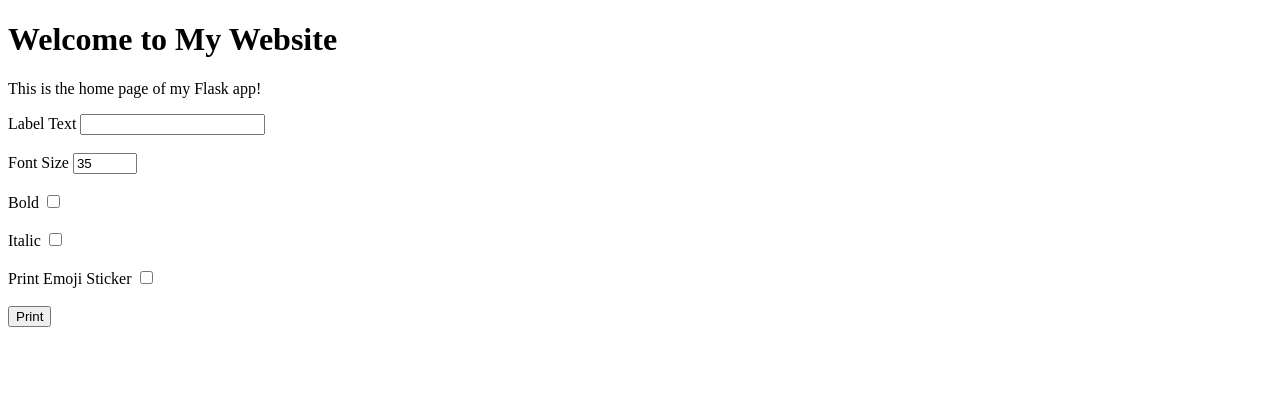
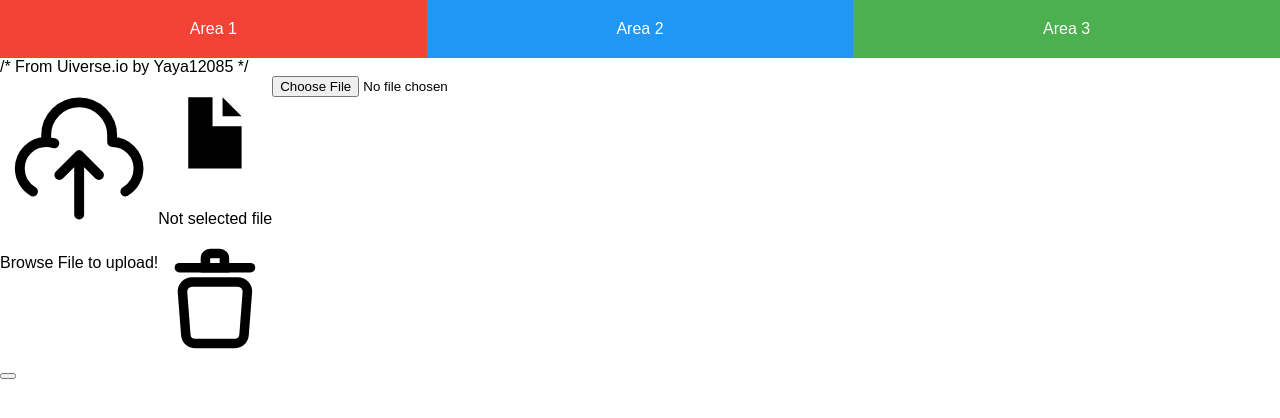
Before and after one commit to 05k4rausdertonne/StickerServer, a Flask app: page / in a window 1280 px wide. Shown: the top 418 px of the page. Run offline with Flask 3, Linux system fonts and the light colour scheme.

Commit message:
test frontend layout

```diff
--- a/server.py
+++ b/server.py
@@ -86,7 +86,8 @@ def home():
 def image():
     image=request.files['file']
     pil_image = Image.open(image)
-    printer.print_image(pil_image)
+    printer.print_image(pil_image, auto_rotate=True)
+    printer.print_spacer(px=spacer_size)
 
 if __name__ == '__main__':
     app.run(host='0.0.0.0', port=5000, debug=True)
--- a/static/css/style.css
+++ b/static/css/style.css
@@ -0,0 +1,40 @@
+/* styles.css */
+
+/* General styling */
+body {
+    font-family: Arial, sans-serif;
+    margin: 0;
+    padding: 0;
+    box-sizing: border-box;
+}
+
+.container {
+    display: flex;
+    flex-wrap: wrap; /* Allows the items to wrap to the next line if the container is too small */
+}
+
+.box {
+    flex: 1; /* Each box will take up equal width */
+    padding: 20px;
+    text-align: center;
+    color: white;
+}
+
+.box1 {
+    background-color: #f44336;
+}
+
+.box2 {
+    background-color: #2196F3;
+}
+
+.box3 {
+    background-color: #4CAF50;
+}
+
+/* Responsive behavior */
+@media (max-width: 768px) {
+    .box {
+        flex-basis: 100%; /* Make each box take full width when screen is less than 768px wide */
+    }
+}
--- a/static/js/script.js
+++ b/static/js/script.js
@@ -1,10 +1,9 @@
 // static/js/script.js
 document.addEventListener('DOMContentLoaded', function() {
-    var form = document.getElementById("lform");
 
-    // document.getElementById("lsubmit").addEventListener("click", function () {
-    //     console.log(`printing label with text "${form.elements.ltext.value}"`)
-    //     // do stuff
-    // });
+    document.getElementById("lsubmit").addEventListener("click", function () {
+        console.log(`printing label with text "${form.elements.ltext.value}"`)
+        // do stuff
+    });
 
 });
--- a/templates/index.html
+++ b/templates/index.html
@@ -11,10 +11,10 @@
 
 </head>
 <body>
-    <h1>Welcome to My Website</h1>
-    <p>This is the home page of my Flask app!</p>
+    <!-- <h1>Welcome to My Website</h1>
+    <p>This is the home page of my Flask app!</p> -->
 
-    <form>
+    <!-- <form>
         <label for="ltext">Label Text</label>
         <input type="text" id="ltext" name="ltext"><br><br>
         <label for="lfontsize">Font Size</label>
@@ -25,8 +25,30 @@
         <input type="checkbox" id="litalic" name="litalic"><br><br>
         <label for="lemoji">Print Emoji Sticker</label>
         <input type="checkbox" id="lemoji" name="lemoji"><br><br>
-        <input type="submit" value="Print">
-    </form>
+
+    </form> -->
+
+    <div class="container">
+        <div class="box box1">Area 1</div>
+        <div class="box box2">Area 2</div>
+        <div class="box box3">Area 3</div>
+    </div>
+
+    /* From Uiverse.io by Yaya12085 */
+    <div class="container">
+    <div class="header">
+        <svg viewBox="0 0 24 24" fill="none" xmlns="http://www.w3.org/2000/svg"><g id="SVGRepo_bgCarrier" stroke-width="0"></g><g id="SVGRepo_tracerCarrier" stroke-linecap="round" stroke-linejoin="round"></g><g id="SVGRepo_iconCarrier">
+        <path d="M7 10V9C7 6.23858 9.23858 4 12 4C14.7614 4 17 6.23858 17 9V10C19.2091 10 21 11.7909 21 14C21 15.4806 20.1956 16.8084 19 17.5M7 10C4.79086 10 3 11.7909 3 14C3 15.4806 3.8044 16.8084 5 17.5M7 10C7.43285 10 7.84965 10.0688 8.24006 10.1959M12 12V21M12 12L15 15M12 12L9 15" stroke="#000000" stroke-width="1.5" stroke-linecap="round" stroke-linejoin="round"></path> </g></svg> <p>Browse File to upload!</p>
+    </div>
+    <label for="file" class="footer">
+        <svg fill="#000000" viewBox="0 0 32 32" xmlns="http://www.w3.org/2000/svg"><g id="SVGRepo_bgCarrier" stroke-width="0"></g><g id="SVGRepo_tracerCarrier" stroke-linecap="round" stroke-linejoin="round"></g><g id="SVGRepo_iconCarrier"><path d="M15.331 6H8.5v20h15V14.154h-8.169z"></path><path d="M18.153 6h-.009v5.342H23.5v-.002z"></path></g></svg>
+        <p>Not selected file</p>
+        <svg viewBox="0 0 24 24" fill="none" xmlns="http://www.w3.org/2000/svg"><g id="SVGRepo_bgCarrier" stroke-width="0"></g><g id="SVGRepo_tracerCarrier" stroke-linecap="round" stroke-linejoin="round"></g><g id="SVGRepo_iconCarrier"> <path d="M5.16565 10.1534C5.07629 8.99181 5.99473 8 7.15975 8H16.8402C18.0053 8 18.9237 8.9918 18.8344 10.1534L18.142 19.1534C18.0619 20.1954 17.193 21 16.1479 21H7.85206C6.80699 21 5.93811 20.1954 5.85795 19.1534L5.16565 10.1534Z" stroke="#000000" stroke-width="2"></path> <path d="M19.5 5H4.5" stroke="#000000" stroke-width="2" stroke-linecap="round"></path> <path d="M10 3C10 2.44772 10.4477 2 11 2H13C13.5523 2 14 2.44772 14 3V5H10V3Z" stroke="#000000" stroke-width="2"></path> </g></svg>
+    </label>
+    <input id="file" type="file">
+    </div>
+
+    <button type="button" value="Print"></button>
 
     <!-- Link to the JavaScript file -->
     <script src="{{ url_for('static', filename='js/script.js') }}"></script>
```
